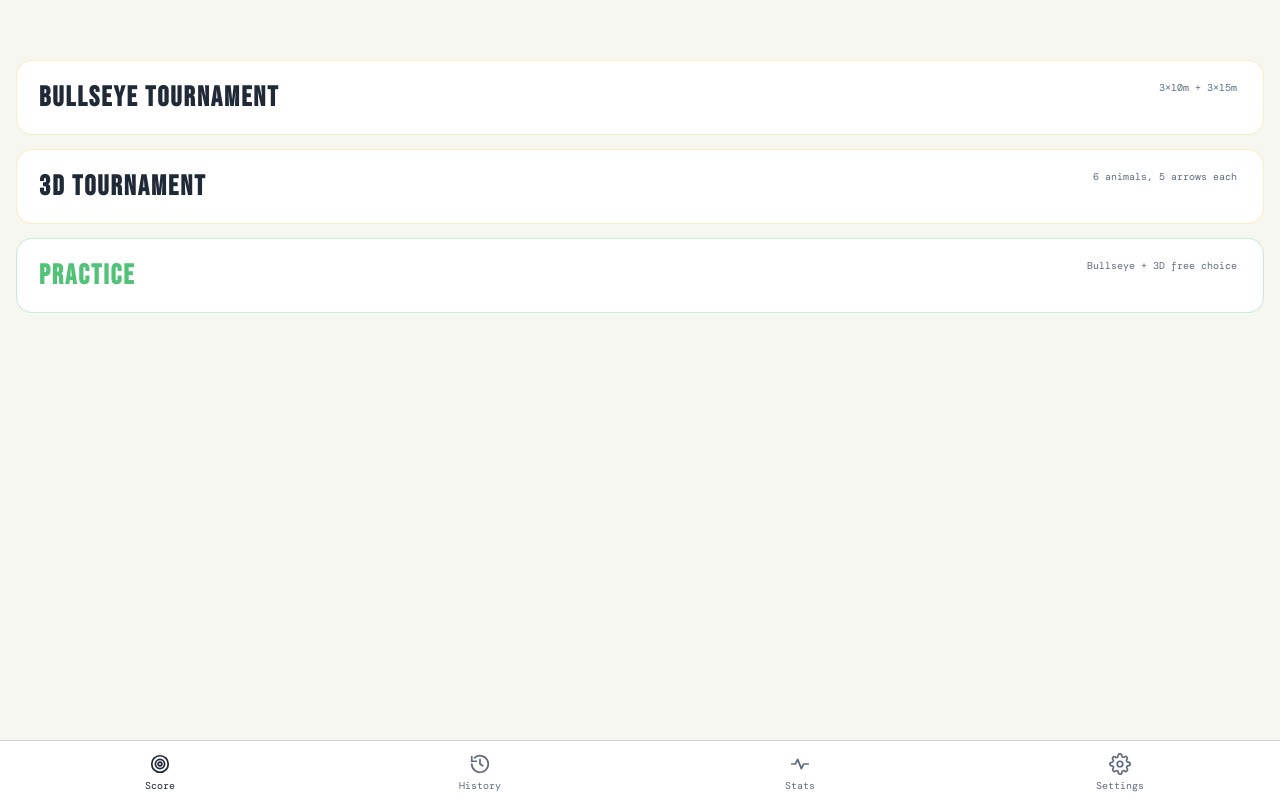
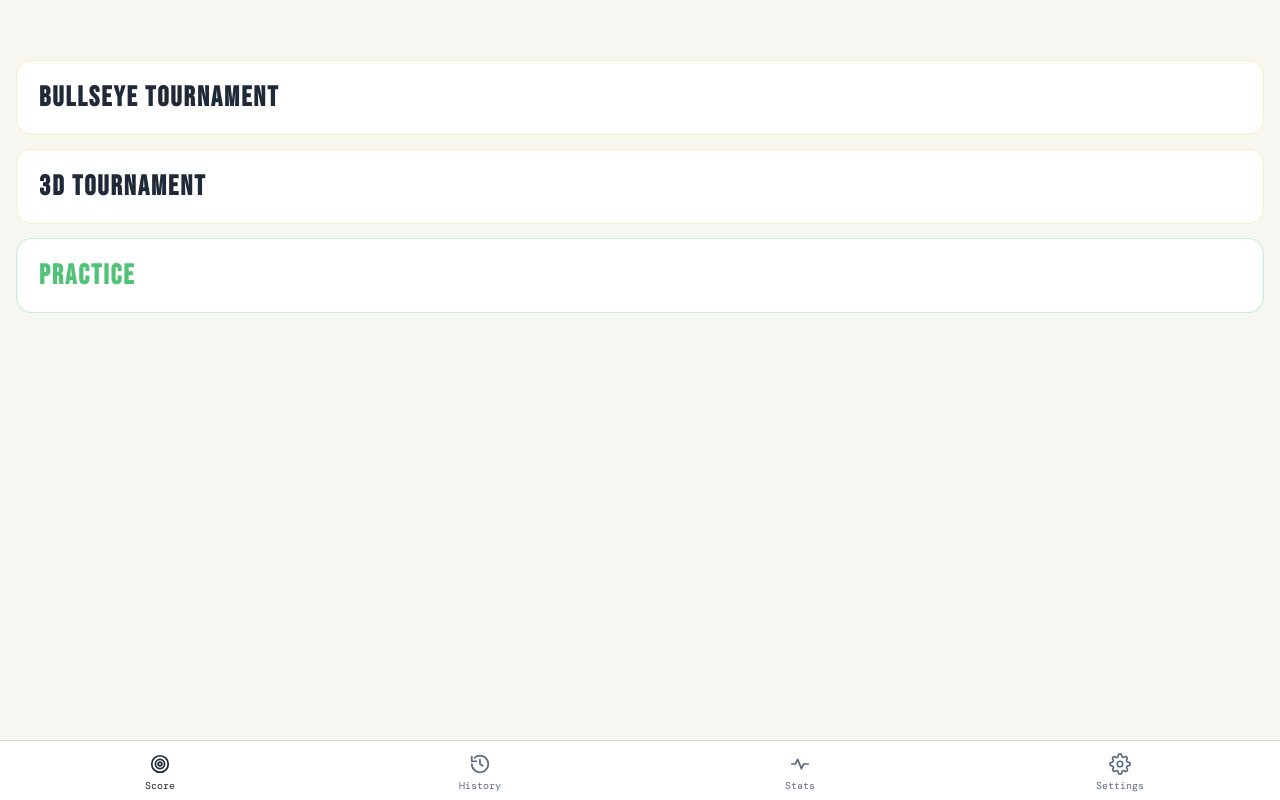
Before and after one commit to iek-bit/ArcheryScorer, a plain HTML site: page index.html in a window 1280 px wide. Drawn offline with nearby package versions, Linux system fonts and the light colour scheme.

Commit message:
removed descriptive text from session cards

```diff
--- a/index.html
+++ b/index.html
@@ -794,15 +794,12 @@ const PRACTICE_TARGET_OPTIONS = [
   <div id="scorePicker">
     <div class="session-cards" style="padding-top:60px;">
       <div class="session-card tournament" onclick="startSession('bullseye_tournament')">
-        <div class="card-badge">3×10m + 3×15m</div>
         <h2>Bullseye Tournament</h2>
       </div>
       <div class="session-card tournament" onclick="openThreeDTournamentSetup()">
-        <div class="card-badge">6 animals, 5 arrows each</div>
         <h2>3D Tournament</h2>
       </div>
       <div class="session-card practice" onclick="startSession('practice')">
-        <div class="card-badge">Bullseye + 3D free choice</div>
         <h2>Practice</h2>
       </div>
     </div>
```
